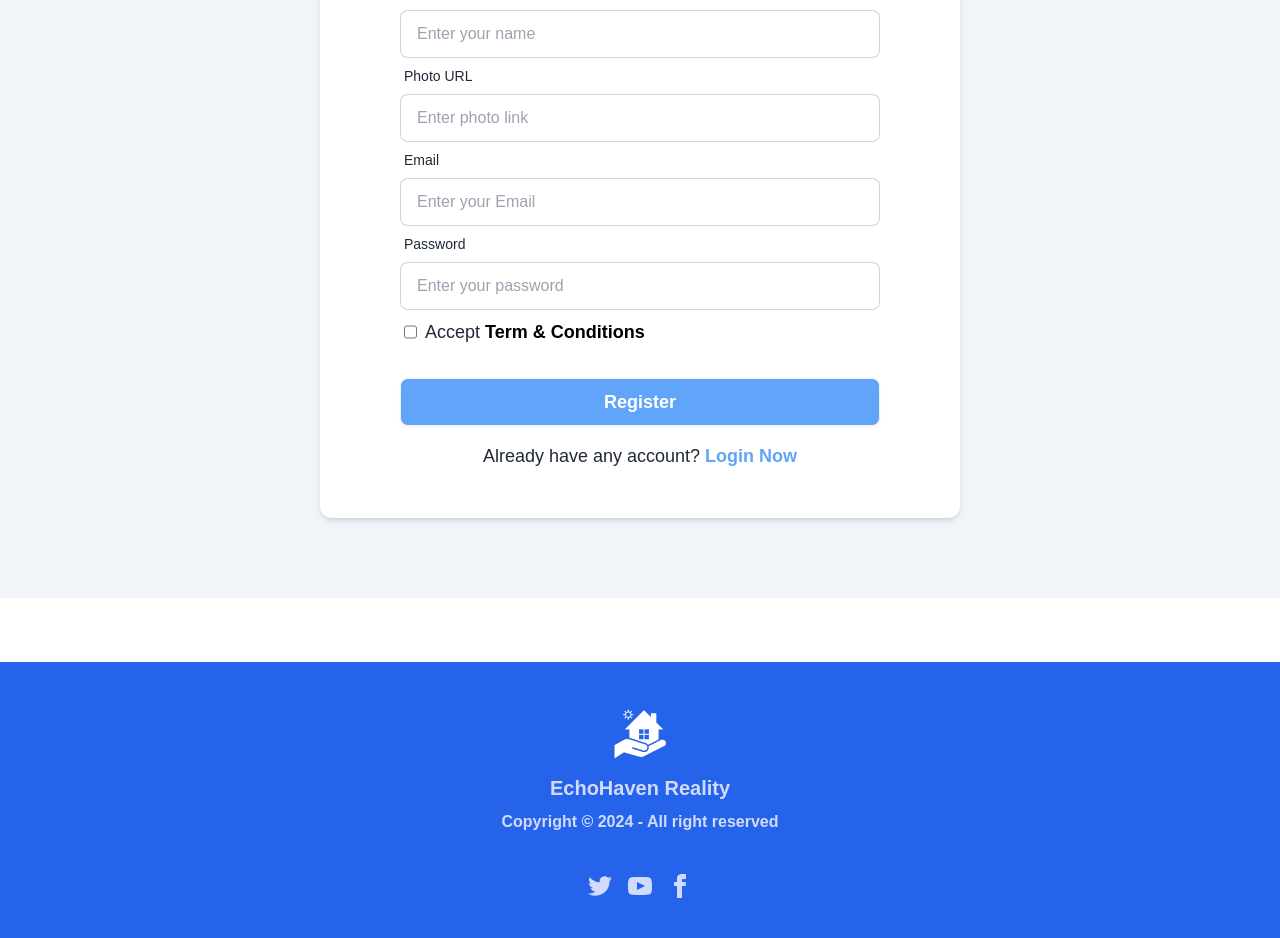
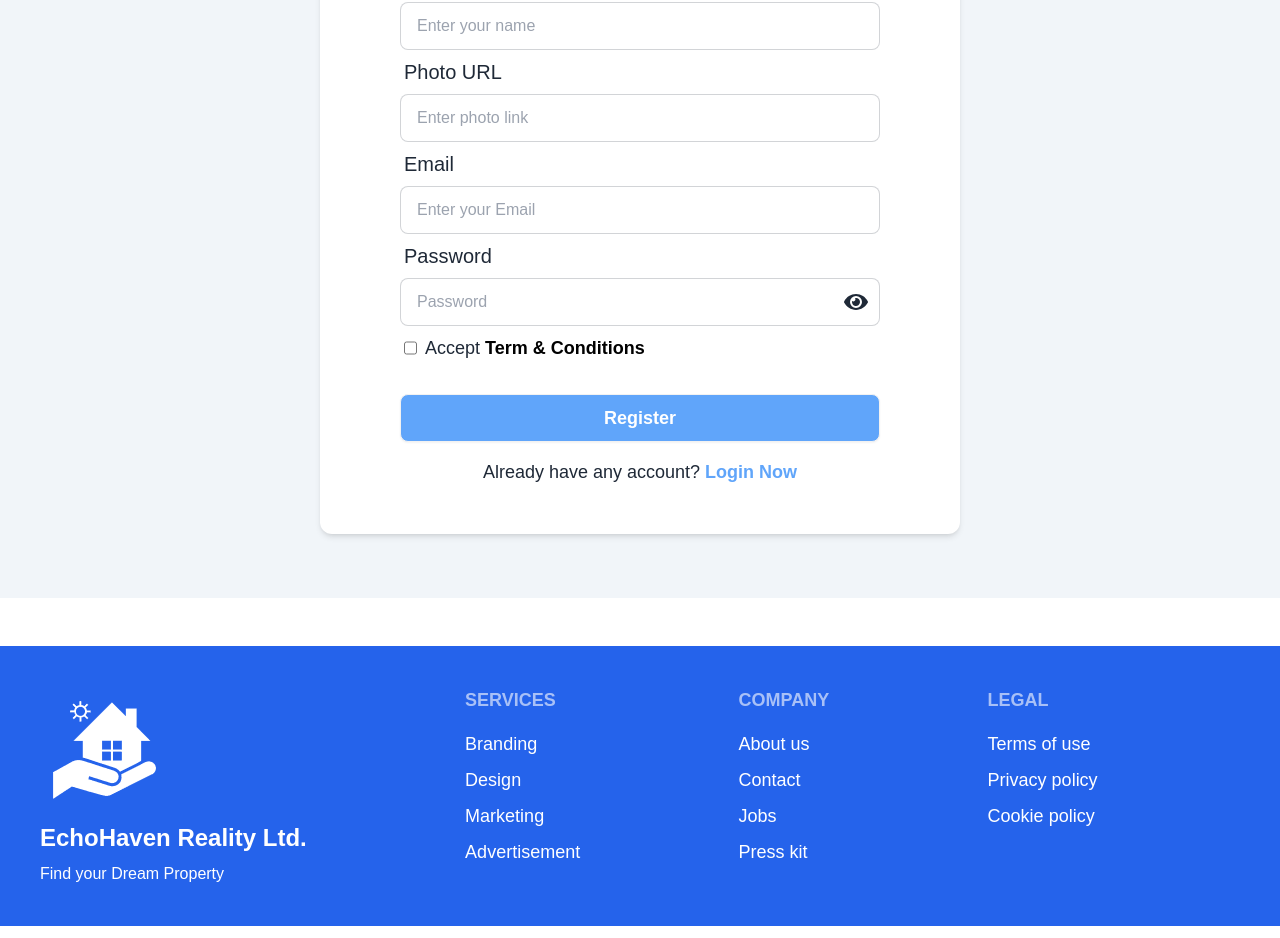
Before and after one commit to EhsanulSakib/EchoHavan-Reality, a React (Vite) app: page /register in a window 1280 px wide. Shown: the part 274-1212 px from the top of the page. Built offline with nearby package versions, Linux system fonts and the light colour scheme; no server answers.

Commit message:
footer updated

```diff
--- a/index.html
+++ b/index.html
@@ -2,7 +2,7 @@
 <html lang="en" data-theme="light">
   <head>
     <meta charset="UTF-8" />
-    <link rel="icon" type="image/svg+xml" href="/public/favicon.png" />
+    <link rel="icon" type="image/svg+xml" href="/favicon.png" />
     <meta name="viewport" content="width=device-width, initial-scale=1.0" />
     <title>EchoHaven Realty</title>
   </head>
--- a/src/components/home/Home.jsx
+++ b/src/components/home/Home.jsx
@@ -6,7 +6,7 @@ const Home = () => {
         <div>
             <Header></Header>
             <p className="w-11/12 md:w-2/3 m-auto my-4 md:my-8 lg:my-12 text-center">Embark on your next chapter with us. Explore our diverse portfolio of properties and find the perfect place to call home.</p>
-            <h2 className="text-center text-lg md:text-xl lg:text-2xl font-bold mb-2 md:mb-3 lg:mb-4">View All properties</h2>
+            <h2 className="text-center text-xl md:text-2xl lg:text-3xl font-bold mb-2 md:mb-3 lg:mb-4">View All Estates</h2>
 
             <Properties></Properties>
         </div>
--- a/src/components/login/Login.jsx
+++ b/src/components/login/Login.jsx
@@ -1,9 +1,10 @@
-import { useContext } from "react";
+import { useContext, useState } from "react";
 import { AuthContext } from "../provider/AuthProvider";
 import { Link, useLocation, useNavigate } from "react-router-dom";
 import { useForm } from "react-hook-form";
 import { toast } from 'react-toastify';
 import 'react-toastify/dist/ReactToastify.css';
+import { FaEye, FaEyeSlash } from "react-icons/fa";
 
 
 const Login = () => {
@@ -12,6 +13,7 @@ const Login = () => {
     const notify = () => toast.success("Successfully Logged In");
     const location = useLocation()
     const navigate = useNavigate()
+    const [show, setShow] = useState(false)
 
     const onSubmit = (data) => {
         const { email, password } = data;
@@ -19,9 +21,9 @@ const Login = () => {
         signIn(email, password)
             .then(result => {
                 navigate(location?.state ? location.state : '/')
+                notify()
             }
             )
-            .then(notify)
             .catch(error => {
                 console.log(error)
             })
@@ -34,17 +36,24 @@ const Login = () => {
                 <form onSubmit={handleSubmit(onSubmit)} className="w-11/12 md:w-3/4">
                     <div className="form-control">
                         <label className="label">
-                            <span className="label-text">Email</span>
+                            <span className="label-text text-lg">Email</span>
                         </label>
                         <input type="email" name="email" placeholder="Your Email" className="input input-bordered" {...register("email")} />
                     </div>
                     <div className="form-control">
                         <label className="label">
-                            <span className="label-text">Password</span>
+                            <span className="label-text text-lg">Password</span>
                         </label>
-                        <input type="password" name="password" placeholder="Password" className="input input-bordered" {...register("password")} />
+                        <div className="w-full relative">
+                            <input type={show ? "text" : "password"} name="password" placeholder="Password" className="w-full input input-bordered" {...register("password")} />
+                            <span className="absolute right-3 top-3 text-2xl cursor-pointer" onClick={() => setShow(!show)}>
+                                {
+                                    show ? <FaEyeSlash></FaEyeSlash> : <FaEye></FaEye>
+                                }
+                            </span>
+                        </div>
                         <label className="label">
-                            <a href="#" className="label-text-alt link link-hover">Forgot password?</a>
+                            <a href="#" className="label-text-alt link link-hover text-lg">Forgot password?</a>
                         </label>
                     </div>
                     <div className="form-control mt-6">
--- a/src/components/register/Register.jsx
+++ b/src/components/register/Register.jsx
@@ -1,28 +1,32 @@
-import { useContext } from "react";
+import { useContext, useState } from "react";
 import { AuthContext } from "../provider/AuthProvider";
 import { Link } from "react-router-dom";
 import { useForm } from "react-hook-form";
 import { updateProfile } from "firebase/auth";
+import { FaEye, FaEyeSlash } from "react-icons/fa";
+import { toast } from 'react-toastify';
+import 'react-toastify/dist/ReactToastify.css';
 
 const Register = () => {
     const { setUser, createUser } = useContext(AuthContext);
-    const { register, handleSubmit } = useForm()
+    const { register, handleSubmit } = useForm();
+    const [show, setShow] = useState(false);
+    const [error, setError] = useState(null);
+    const notifyError = () => toast.warning({ error });
 
 
 
     const onSubmit = (data) => {
         const { name, photo, email, password } = data;
 
-        // console.log(name)
-        // console.log(photo)
-        // console.log(email)
-        // console.log(password)
+        if (password.length < 6) {
+            setError("Password should be at least 6 characters or longer.")
+            notifyError()
+            return
+        }
 
         createUser(email, password)
             .then(result => {
-                // console.log(result.user)
-                // console.log(name)
-                // console.log(photo)
                 updateProfile(result.user, {
                     displayName: name, photoURL: photo
                 })
@@ -43,30 +47,37 @@ const Register = () => {
                 <form onSubmit={handleSubmit(onSubmit)} className="w-11/12 md:w-3/4">
                     <div className="form-control">
                         <label className="label">
-                            <span className="label-text">Your Name</span>
+                            <span className="label-text text-xl">Your Name</span>
                         </label>
                         <input type="text" name="name" placeholder="Enter your name" className="input input-bordered" {...register("name")} />
                     </div>
                     <div className="form-control">
                         <label className="label">
-                            <span className="label-text">Photo URL</span>
+                            <span className="label-text text-xl">Photo URL</span>
                         </label>
                         <input type="text" name="photo" placeholder="Enter photo link" className="input input-bordered" {...register("photo")} />
                     </div>
                     <div className="form-control">
                         <label className="label">
-                            <span className="label-text">Email</span>
+                            <span className="label-text text-xl">Email</span>
                         </label>
                         <input type="email" name="email" placeholder="Enter your Email" className="input input-bordered" {...register("email")} />
                     </div>
                     <div className="form-control">
                         <label className="label">
-                            <span className="label-text">Password</span>
+                            <span className="label-text text-xl">Password</span>
                         </label>
-                        <input type="password" name="password" placeholder="Enter your password" className="input input-bordered" {...register("password")} />
+                        <div className="w-full relative">
+                            <input type={show ? "text" : "password"} name="password" placeholder="Password" className="w-full input input-bordered" {...register("password")} />
+                            <span className="absolute right-3 top-3 text-2xl cursor-pointer" onClick={() => setShow(!show)}>
+                                {
+                                    show ? <FaEyeSlash></FaEyeSlash> : <FaEye></FaEye>
+                                }
+                            </span>
+                        </div>
                         <label className="label">
                             <div className="flex gap-2">
-                                <input type="checkbox" required name="terms" id="terms" />
+                                <input type="checkbox" required name="terms" id="terms" className="text-lg" />
                                 <p>Accept <Link className="font-bold no-underline text-black">Term & Conditions</Link></p>
                             </div>
                         </label>
--- a/src/components/shared/footer/Footer.jsx
+++ b/src/components/shared/footer/Footer.jsx
@@ -1,20 +1,31 @@
 import logo from '/logo.png'
 const Footer = () => {
     return (
-        <footer className="mt-8 md:mt-12 lg:mt-16 footer footer-center p-10 bg-blue-600 text-primary-content">
+        <footer className="footer p-10 text-base lg:text-lg text-white mt-4 md:mt-6 lg:mt-12 bg-blue-600">
             <aside>
-                <img src={logo} alt="" className='w-16' />
-                <p className="font-bold text-xl">
-                    EchoHaven Reality
-                </p>
-                <p className="text-base font-semibold">Copyright © 2024 - All right reserved</p>
+                <img src={logo} alt="" />
+                <p className='text-2xl font-extrabold'>EchoHaven Reality Ltd.</p>
+                <p className='text-base font-medium'>Find your Dream Property</p>
             </aside>
             <nav>
-                <div className="grid grid-flow-col gap-4">
-                    <a><svg xmlns="http://www.w3.org/2000/svg" width="24" height="24" viewBox="0 0 24 24" className="fill-current"><path d="M24 4.557c-.883.392-1.832.656-2.828.775 1.017-.609 1.798-1.574 2.165-2.724-.951.564-2.005.974-3.127 1.195-.897-.957-2.178-1.555-3.594-1.555-3.179 0-5.515 2.966-4.797 6.045-4.091-.205-7.719-2.165-10.148-5.144-1.29 2.213-.669 5.108 1.523 6.574-.806-.026-1.566-.247-2.229-.616-.054 2.281 1.581 4.415 3.949 4.89-.693.188-1.452.232-2.224.084.626 1.956 2.444 3.379 4.6 3.419-2.07 1.623-4.678 2.348-7.29 2.04 2.179 1.397 4.768 2.212 7.548 2.212 9.142 0 14.307-7.721 13.995-14.646.962-.695 1.797-1.562 2.457-2.549z"></path></svg></a>
-                    <a><svg xmlns="http://www.w3.org/2000/svg" width="24" height="24" viewBox="0 0 24 24" className="fill-current"><path d="M19.615 3.184c-3.604-.246-11.631-.245-15.23 0-3.897.266-4.356 2.62-4.385 8.816.029 6.185.484 8.549 4.385 8.816 3.6.245 11.626.246 15.23 0 3.897-.266 4.356-2.62 4.385-8.816-.029-6.185-.484-8.549-4.385-8.816zm-10.615 12.816v-8l8 3.993-8 4.007z"></path></svg></a>
-                    <a><svg xmlns="http://www.w3.org/2000/svg" width="24" height="24" viewBox="0 0 24 24" className="fill-current"><path d="M9 8h-3v4h3v12h5v-12h3.642l.358-4h-4v-1.667c0-.955.192-1.333 1.115-1.333h2.885v-5h-3.808c-3.596 0-5.192 1.583-5.192 4.615v3.385z"></path></svg></a>
-                </div>
+                <h6 className="footer-title">Services</h6>
+                <a className="link link-hover">Branding</a>
+                <a className="link link-hover">Design</a>
+                <a className="link link-hover">Marketing</a>
+                <a className="link link-hover">Advertisement</a>
+            </nav>
+            <nav>
+                <h6 className="footer-title">Company</h6>
+                <a className="link link-hover">About us</a>
+                <a className="link link-hover">Contact</a>
+                <a className="link link-hover">Jobs</a>
+                <a className="link link-hover">Press kit</a>
+            </nav>
+            <nav>
+                <h6 className="footer-title">Legal</h6>
+                <a className="link link-hover">Terms of use</a>
+                <a className="link link-hover">Privacy policy</a>
+                <a className="link link-hover">Cookie policy</a>
             </nav>
         </footer>
     );
--- a/src/components/shared/header/Header.jsx
+++ b/src/components/shared/header/Header.jsx
@@ -1,4 +1,4 @@
-import { Navigation, Pagination, Scrollbar, A11y, Autoplay } from 'swiper/modules';
+import { Navigation, Pagination, A11y, Autoplay } from 'swiper/modules';
 
 import { Swiper, SwiperSlide } from 'swiper/react';
 
@@ -12,12 +12,11 @@ const Header = () => {
     return (
         <div>
             <Swiper
-                modules={[Navigation, Pagination, Scrollbar, A11y, Autoplay]}
+                modules={[Navigation, Pagination, A11y, Autoplay]}
                 spaceBetween={50}
                 slidesPerView={1}
                 navigation
                 pagination={{ clickable: true }}
-                scrollbar={{ draggable: true }}
                 autoplay={{ delay: 3000 }}
             >
                 <SwiperSlide>
@@ -40,7 +39,7 @@ const Header = () => {
 
                 <SwiperSlide>
                     <div className='bg-black opacity-60 z-1'>
-                        <img src="https://img.freepik.com/free-photo/chinese-city_1127-4129.jpg?t=st=1712945680~exp=1712949280~hmac=ea334eaf98a51084e7c0aa1fdc012682eca8d9b84798073c924118537d8f336b&w=996" alt="" className='w-full h-60 md:h-96 lg:h-[500px] object-cover object-center' />
+                        <img src="https://images.pexels.com/photos/1546168/pexels-photo-1546168.jpeg?cs=srgb&dl=pexels-david-mcbee-1546168.jpg&fm=jpg" alt="" className='w-full h-60 md:h-96 lg:h-[500px] object-cover object-center' />
                     </div>
                     <div className='absolute w-full text-center top-16 md:top-32 lg:top-[180px] font-extrabold text-xl md:text-2xl lg:text-4xl z-10 px-10 lg:px-24'>
                         <h3 className=' drop-shadow-lg'>Transforming houses into homes filled with love, laughter, and cherished memories. Let us help you find your forever home..</h3>
@@ -49,7 +48,7 @@ const Header = () => {
 
                 <SwiperSlide>
                     <div className='opacity-50 z-1'>
-                        <img src="https://img.freepik.com/free-photo/close-up-woman-s-hand-giving-house-key-man-wooden-table_23-2148204009.jpg?t=st=1712945749~exp=1712949349~hmac=8ada704623e03864fe213edbac0b9f665a701ff04a7878d945da2f865ab8cb8b&w=996" alt="" className='w-full h-60 md:h-96 lg:h-[500px] object-cover object-center' />
+                        <img src="https://www.goldmansachs.com/intelligence/pages/articles/real-estate-may-still-offer-a-hedge-for-investors/800x450.jpg" alt="" className='w-full h-60 md:h-96 lg:h-[500px] object-cover object-center' />
                     </div>
                     <div className='absolute w-full text-center top-16 md:top-32 lg:top-[180px] font-extrabold text-xl md:text-2xl lg:text-4xl z-10 px-10 lg:px-24'>
                         <h3 className=' drop-shadow-lg'>Discover the perfect space to call your own. From cozy cottages to luxurious estates, we have something for everyone.</h3>
@@ -58,7 +57,7 @@ const Header = () => {
 
                 <SwiperSlide>
                     <div className='opacity-50 z-1'>
-                        <img src="https://img.freepik.com/free-photo/three-dimensional-house-model_23-2151003986.jpg?t=st=1712946017~exp=1712949617~hmac=a72abb12e4778d9958e88d3de19a4112000ed9cfeb7b6984a3f47f8dda639aad&w=996" alt="" className='w-full h-60 md:h-96 lg:h-[500px] object-cover object-center' />
+                        <img src="https://www.cio.com/wp-content/uploads/2023/07/shutterstock_676661263.jpg?quality=50&strip=all&w=1024" alt="" className='w-full h-60 md:h-96 lg:h-[500px] object-cover object-center' />
                     </div>
 
                     <div className='absolute w-full text-center top-16 md:top-32 lg:top-[180px] font-extrabold text-xl md:text-2xl lg:text-4xl z-10 px-10 lg:px-24'>
--- a/src/components/shared/navbar/Navbar.jsx
+++ b/src/components/shared/navbar/Navbar.jsx
@@ -3,7 +3,7 @@ import { RiMenu2Line } from "react-icons/ri";
 import { IoMdClose } from "react-icons/io";
 import { FaUserCircle } from "react-icons/fa";
 import { useContext, useState } from "react";
-import logo from '../../../../public/logo.png'
+import logo from '/logo.png'
 import { AuthContext } from "../../provider/AuthProvider";
 import { toast } from 'react-toastify';
 import 'react-toastify/dist/ReactToastify.css';
@@ -66,7 +66,8 @@ const Navbar = () => {
                 <div>
                     {
                         user ?
-                            <img src={user.photoURL} alt="" className="w-[40px] h-[40px] rounded-full" />
+                            <div className="tooltip tooltip-bottom tooltip-info" data-tip={user.displayName}><img src={user.photoURL} alt="" className="w-[40px] h-[40px] rounded-full" /></div>
+
                             :
                             <FaUserCircle className="text-4xl text-white" />
 
```
